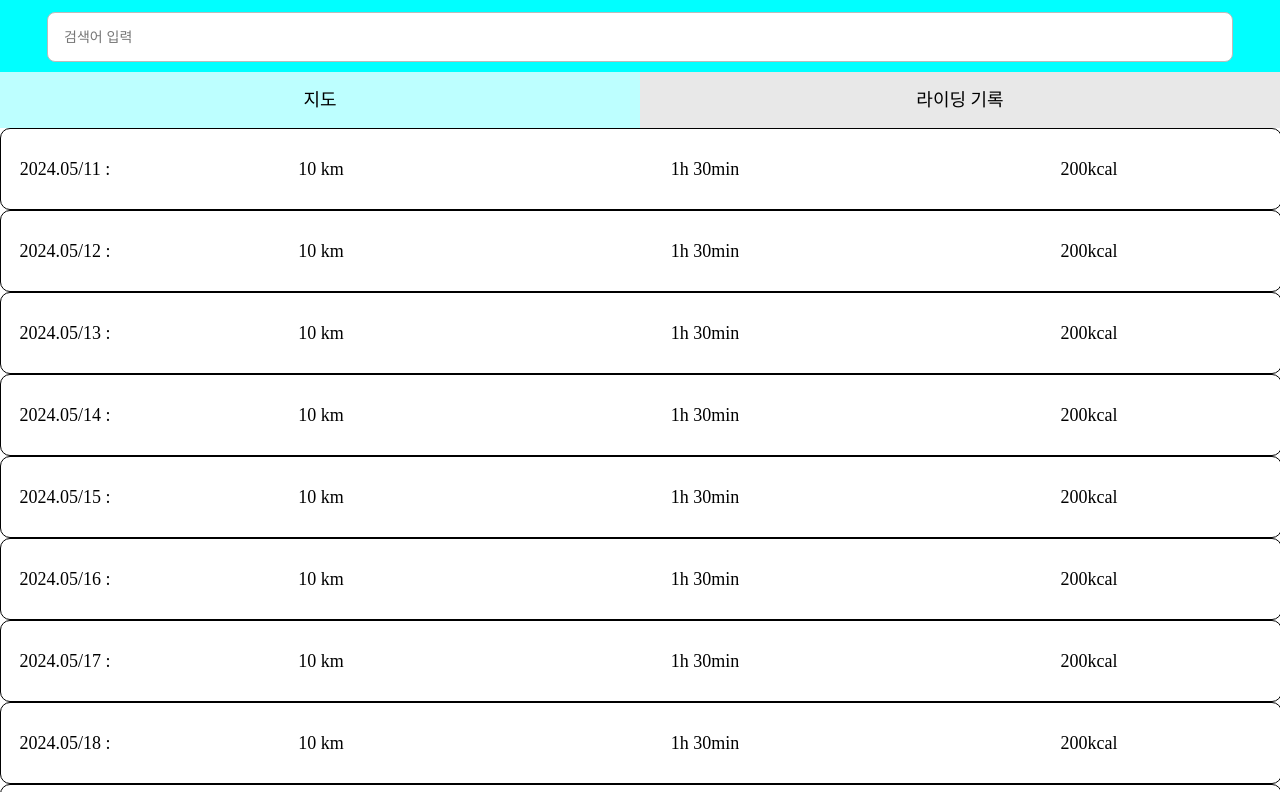
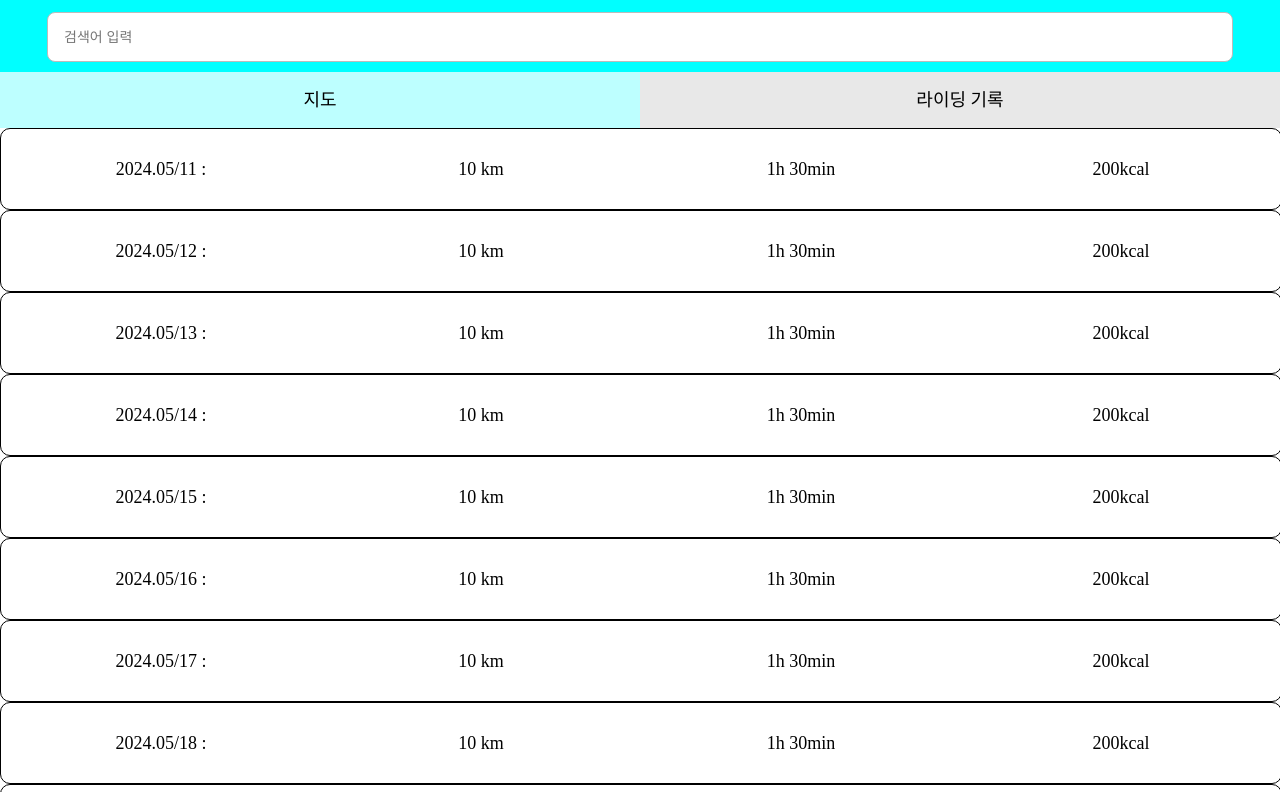
Before and after one commit to FoggyCaligo/-, a plain HTML site: page record.html in a window 1280 px wide. Drawn offline with Linux system fonts and the light colour scheme.

Commit message:
Update index.css

```diff
--- a/index.css
+++ b/index.css
@@ -86,13 +86,13 @@ body{
     border: 1px solid black;
   }
   .date{
-    width:10%;
+    width:25%;
     height:10vh;
     line-height: 10vh;
     float:left;
   }
   .data{
-    width:30%;
+    width:25%;
     height:10vh;
     line-height: 10vh;
     float:left;
```
